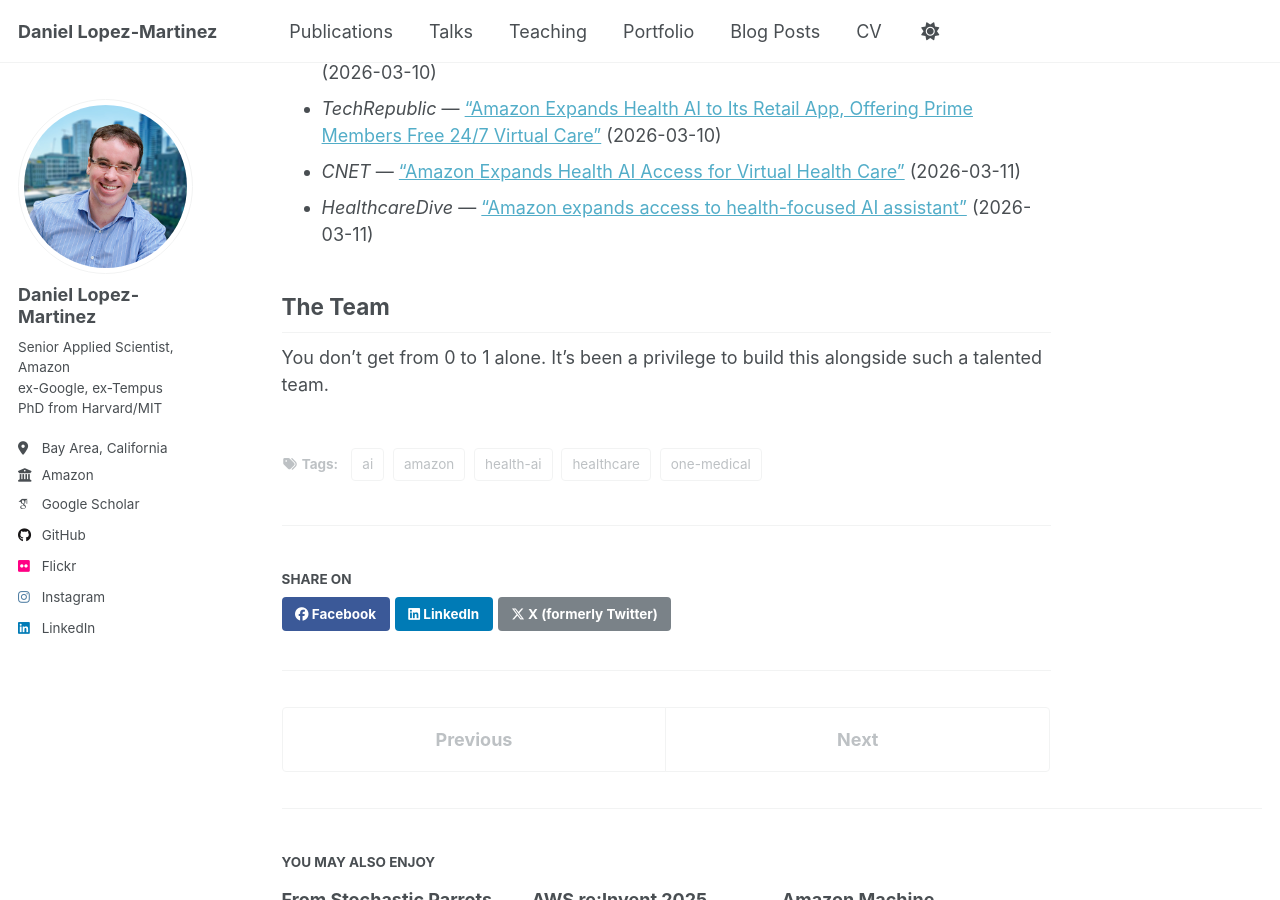
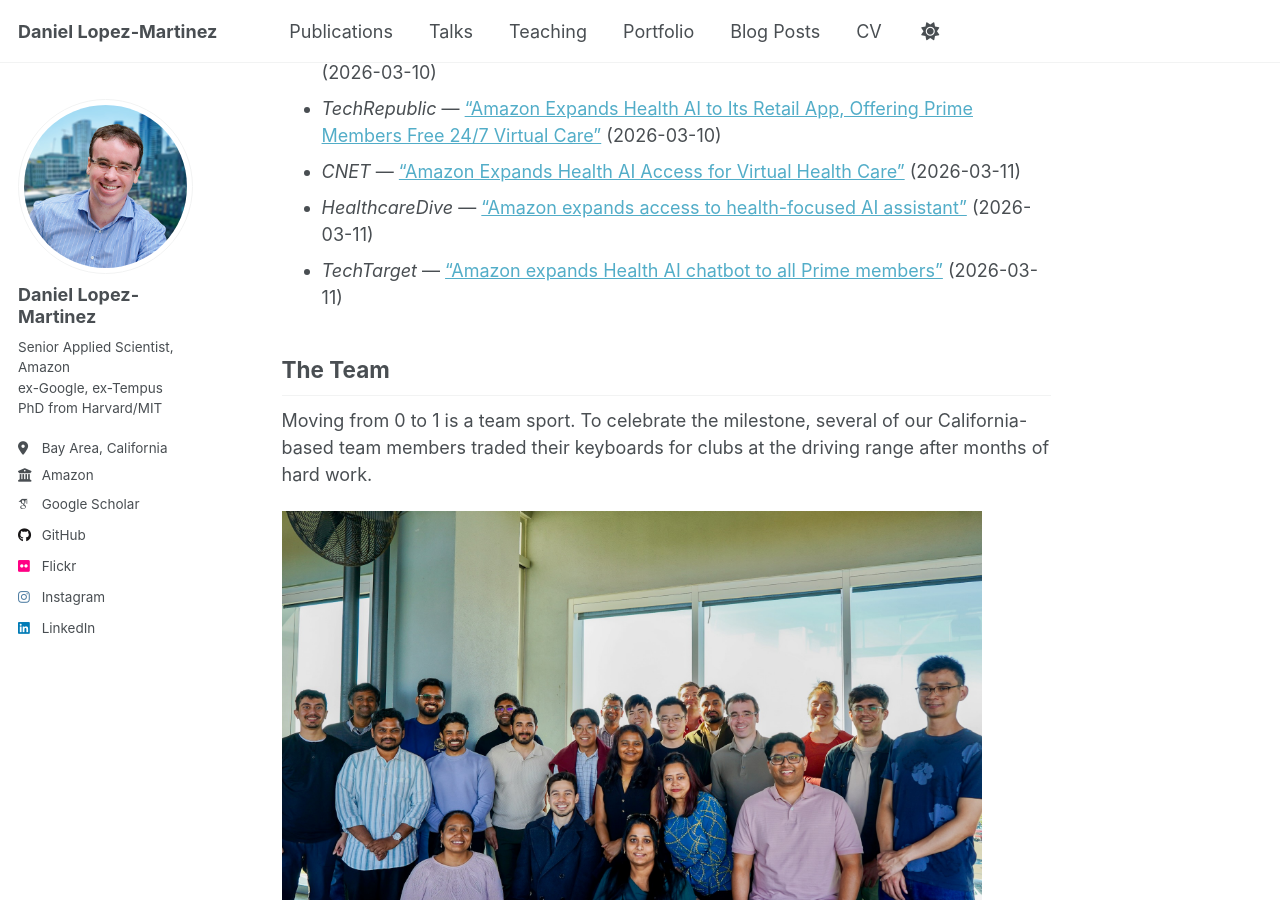
Before and after one commit to daniel-lopezmartinez/daniel-lopezmartinez.github.io, a Jekyll site: the page built from _posts/2026-03-10-launching-amazon-health-ai-for-prime-members.md, in a window 1280 px wide and 900 px high, scrolled down 975 px. Built offline with Jekyll 4.4.1, drawn with Linux system fonts in a browser that asks for light colours; some web fonts are replaced; a script that is not in the unit is left out.

Commit message:
added image celebration

```diff
--- a/_posts/2026-03-10-launching-amazon-health-ai-for-prime-members.md
+++ b/_posts/2026-03-10-launching-amazon-health-ai-for-prime-members.md
@@ -31,7 +31,10 @@ I’m humbled by the reception so far. Below is a running list of news articles
 - *TechRepublic* — [“Amazon Expands Health AI to Its Retail App, Offering Prime Members Free 24/7 Virtual Care”](https://www.techrepublic.com/article/news-amazon-health-ai-app-site/) (2026-03-10)
 - *CNET* — [“Amazon Expands Health AI Access for Virtual Health Care”](https://www.cnet.com/tech/amazon-expands-health-ai-access-for-amazon-users-looking-to-receive-virtual-healthcare/) (2026-03-11)
 - *HealthcareDive* — [“Amazon expands access to health-focused AI assistant”](https://www.healthcaredive.com/news/amazon-expands-access-health-ai-assistant-chatbot/814395/) (2026-03-11)
+- *TechTarget* — [“Amazon expands Health AI chatbot to all Prime members”](https://www.techtarget.com/patientengagement/news/366639961/Amazon-expands-Health-AI-chatbot-to-all-Prime-members) (2026-03-11)
 
 ## The Team
 
-You don’t get from 0 to 1 alone. It’s been a privilege to build this alongside such a talented team.
+Moving from 0 to 1 is a team sport. To celebrate the milestone, several of our California-based team members traded their keyboards for clubs at the driving range after months of hard work.
+
+<img src='/images/blog/2026-03-11-amazon-ahs-team-celebration.jpeg' width="700" height="400" alt="Members of the Amazon Health AI team posing together at a golf driving range in California to celebrate the launch of Amazon Health AI for Prime Members.">
```
Also changed, not shown: images/blog/2026-03-11-amazon-ahs-team-celebration.jpeg (added).
